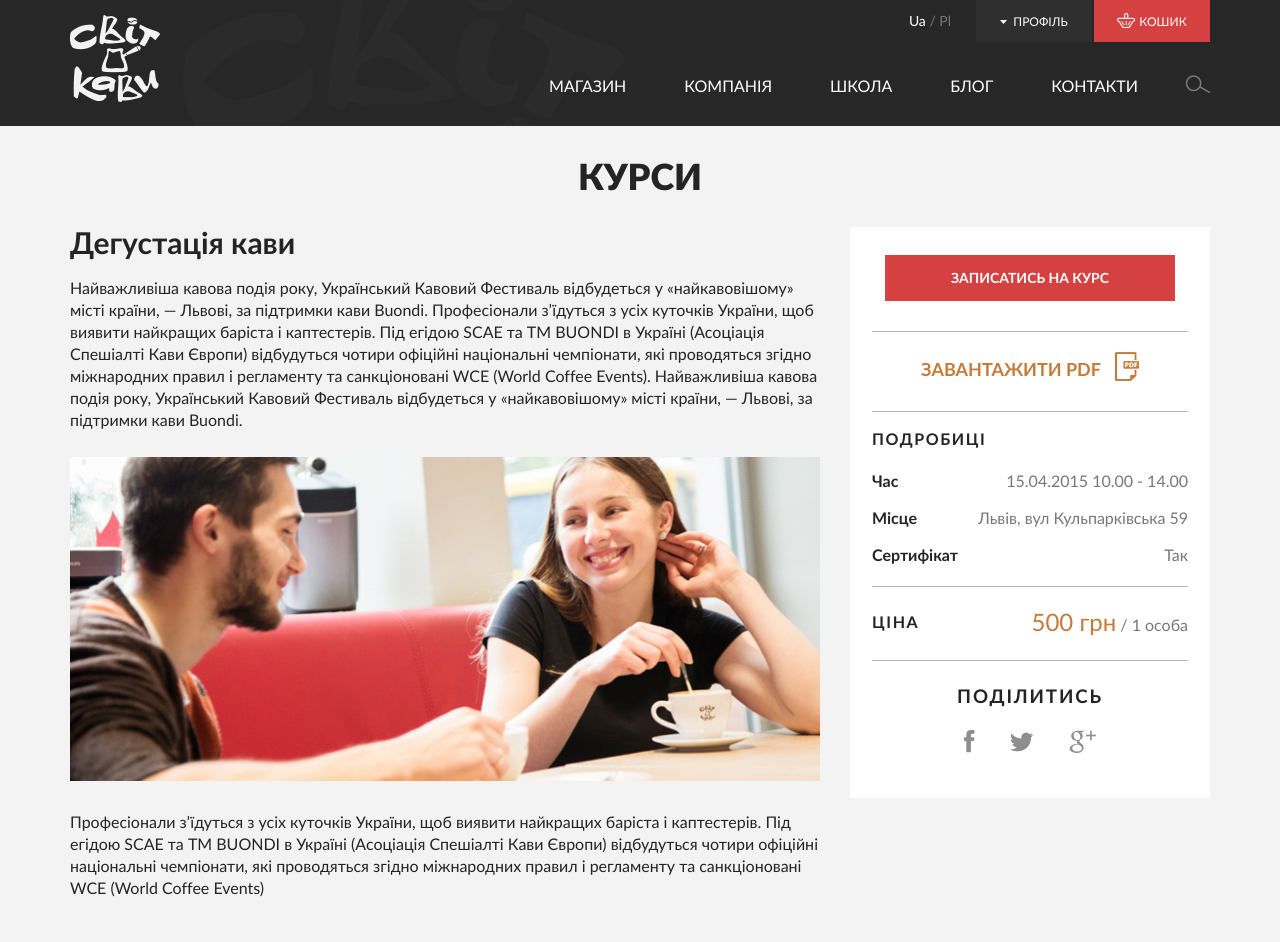
After one commit to andriytereschuk/kava, a PHP site: page /cources.php in a window 1280 px wide. The commit adds this page. Shown: the top 942 px of the page. Run offline with PHP 8.4, Linux system fonts and the light colour scheme.

Commit message:
favicon and cources page

```diff
--- /dev/null
+++ b/cources.php
@@ -0,0 +1,8 @@
+<?php
+	include_once('inc/head.php');
+	include_once('inc/header-login.php');
+
+	include_once('inc/cources.php');
+
+	include_once('inc/footer.php');
+?>
--- /dev/null
+++ b/inc/cources.php
@@ -0,0 +1,85 @@
+<section id="cources" class="desc2">
+	<div class="container">
+		<div class="row">
+			<div class="col-xs-12">
+				<h1>курси</h1>
+			</div>
+		</div>
+
+		<div class="row">
+			<div class="col-sm-7 col-md-8">
+				<div class="cafe-desc">
+					<h2>Дегустація кави</h2>
+					<p>Найважливіша кавова подія року, Український Кавовий Фестиваль відбудеться у «найкавовішому» місті країни, — Львові, за підтримки кави Buondi. Професіонали з’їдуться з усіх куточків України, щоб виявити найкращих баріста і каптестерів. Під егідою SCAE та TM BUONDI в Україні (Асоціація Спешіалті Кави Європи) відбудуться чотири офіційні національні чемпіонати, які проводяться згідно міжнародних правил і регламенту та санкціоновані WCE (World Coffee Events). Найважливіша кавова подія року, Український Кавовий Фестиваль відбудеться у «найкавовішому» місті країни, — Львові, за підтримки кави Buondi.</p>
+					<img src="images/cource1.jpg" alt="">
+					<p>Професіонали з’їдуться з усіх куточків України, щоб виявити найкращих баріста і каптестерів. Під егідою SCAE та TM BUONDI в Україні (Асоціація Спешіалті Кави Європи) відбудуться чотири офіційні національні чемпіонати, які проводяться згідно міжнародних правил і регламенту та санкціоновані WCE (World Coffee Events)</p>
+					<iframe src="https://player.vimeo.com/video/101910115?color=ff9933" frameborder="0" webkitallowfullscreen mozallowfullscreen allowfullscreen></iframe>
+				</div>
+
+				<div class="x-scroll">
+					<table class="c-table">
+						<tr>
+							<th>Дата</th>
+							<th>Курс</th>
+							<th>Місцезнаходження</th>
+						</tr>
+
+						<tr>
+							<td>14.04.2015 <b>10.00 - 14.00</b></td>
+							<td><a href="">Дегустація кави</a></td>
+							<td>Львів, вул Кульпарківська 59</td>
+						</tr>
+
+						<tr>
+							<td>14.04.2015 <b>10.00 - 14.00</b></td>
+							<td><a href="">Дегустація кави</a></td>
+							<td>Львів, вул Кульпарківська 59</td>
+						</tr>
+					</table>
+				</div>
+			</div>
+
+			<div class="col-sm-5 col-md-4">
+
+				<div class="sidebar pb-0">
+					<a href="" class="red-btn to-shop">ЗАПИСАТИСЬ НА КУРС</a>
+					<div class="download-sec">
+						<a href="">Завантажити PDF <img src="images/icon-pdf.png" alt=""></a>
+					</div>
+
+					<div class="course-info">
+						<h3>Подробиці</h3>
+
+						<div class="course-item">
+							<div class="course-left">Час</div>
+							<div class="course-right">15.04.2015 10.00 - 14.00</div>
+						</div>
+
+						<div class="course-item">
+							<div class="course-left">Місце</div>
+							<div class="course-right">Львів, вул Кульпарківська 59</div>
+						</div>
+
+						<div class="course-item">
+							<div class="course-left">Сертифікат</div>
+							<div class="course-right">Так</div>
+						</div>
+					</div>
+
+					<div class="course-price">
+						<div class="cprice">Ціна</div>
+						<div class="cvalue"><span>500 грн</span> / 1 особа</div>
+					</div>
+
+
+					<div class="soc-others">
+						<h3>Поділитись</h3>
+						<a href=""><img src="images/fb-grey.png" alt=""></a>
+						<a href=""><img src="images/tw-grey.png" alt=""></a>
+						<a href=""><img src="images/g+grey.png" alt=""></a>
+					</div>
+				</div>
+			</div>
+		</div>
+	</div>
+</section>
--- a/inc/head.php
+++ b/inc/head.php
@@ -13,7 +13,7 @@
 	<title>Світ кави</title>
 
 	<!-- FAVICON -->
-	<link rel="shortcut icon" href=""/>
+	<link rel="shortcut icon" href="images/favicon.ico"/>
 
 	<!--[if lt IE 9]>
 		<script src="http://html5shim.googlecode.com/svn/trunk/html5.js"></script>
--- a/scss/custom/_responsive.scss
+++ b/scss/custom/_responsive.scss
@@ -161,6 +161,13 @@
 		width: 90%;
 	}
 
+	.desc2 {
+		iframe {
+			width: 100%;
+			height: 370px;
+		}
+	}
+
 }
 
 // end $screen-md-max
@@ -184,6 +191,10 @@
 }
 
 @media (max-width: $screen-sm-max) {
+	.course-left, .course-right {
+		float: none;
+	}
+
 	.grid-item {
 		width: 50%;
 	}
@@ -605,6 +616,13 @@
 		}
 	}
 
+	.desc2 {
+		iframe {
+			width: 100%;
+			height: 252px;
+		}
+	}
+
 }
 
 // end $screen-sm-max
@@ -621,6 +639,20 @@
 	.x-scroll {
 		overflow-x: auto;
 		margin-bottom: 40px;
+	}
+
+	.c-table {
+		margin-bottom: 0;
+		font-size: 14px;
+
+		th {
+			padding-left: 10px;
+		}
+
+		td {
+			padding: 5px 10px 5px;
+			white-space: nowrap;
+		}
 	}
 
 	.v-table {
@@ -1239,6 +1271,10 @@
 
 	.sidebar {
 		display: none;
+
+		&.pb-0 {
+			display: block;
+		}
 	}
 
 	.simple-pagination a, .simple-pagination span {
--- a/scss/custom/_style.scss
+++ b/scss/custom/_style.scss
@@ -1119,6 +1119,10 @@ footer {
 	@include anim(show, ease-out, 0.5s, 0.2s);
 }
 
+.anim3 {
+	@include anim(show, ease-out, 0.5s, 0.3s);
+}
+
 
 @include keyframes('show') {
 	from {
@@ -1432,7 +1436,7 @@ p {
 
 		th {
 			height: 55px;
-			color: $light;
+			color: $grey;
 			font-weight: normal;
 			padding: 0 10px;
 			background-color: #fff;
@@ -2149,6 +2153,10 @@ article, .cafe-desc {
 	background-color: #fff;
 	padding: 28px 22px 30px 22px;
 
+	&.pb-0 {
+		padding-bottom: 0;
+	}
+
 	h2 {
 		text-transform: uppercase;
 		font-weight: bold;
@@ -2235,6 +2243,12 @@ article, .cafe-desc {
 	text-align: center;
 	padding: 5px 0 10px 0;
 
+	h3 {
+		text-transform: uppercase;
+		font-weight: bold;
+		letter-spacing: 0.1em;
+	}
+
 	a {
 		display: inline-block;
 		margin: 0 10px;
@@ -3435,7 +3449,7 @@ hr {
 		background-color: #fff;
 		padding-left: 20px;
 		font-size: 14px;
-		color: $light;
+		color: $grey;
 		font-weight: normal;
 		height: 56px;
 		text-align: left;
@@ -3604,3 +3618,131 @@ hr {
 		}
 	}
 }
+
+.desc2 {
+	p {
+		width: 100% !important;
+		text-align: left;
+	}
+
+	img {
+		margin-bottom: 30px;
+	}
+
+	iframe {
+		width: 100%;
+		height: 430px;
+	}
+
+	.cafe-desc {
+		padding-bottom: 20px;
+	}
+}
+
+.c-table {
+	margin-bottom: 30px;
+
+	th {
+		background-color: #fff;
+		padding-left: 20px;
+		font-size: 14px;
+		color: $grey;
+		font-weight: normal;
+		height: 56px;
+		text-align: left;
+	}
+
+	td {
+		border-bottom: 1px solid $border;
+		height: 66px;
+		padding-left: 20px;
+
+		&:nth-child(1) {
+			width: 205px;
+		}
+
+		&:nth-child(3) {
+			width: 240px;
+		}
+
+
+		a {
+
+			&:hover {
+				text-decoration: underline;
+			}
+		}
+	}
+}
+
+.download-sec {
+	text-align: center;
+	padding: 10px 0;
+	border-top: 1px solid $border;
+	border-bottom: 1px solid $border;
+	margin-bottom: 10px;
+
+	a {
+		color: $brown;
+		text-transform: uppercase;
+		font-weight: bold;
+		font-size: 18px;
+	}
+
+	img {
+		position: relative;
+		margin-left: 10px;
+		top: 10px;
+	}
+}
+
+.course-info {
+	border-bottom: 1px solid $border;
+	padding-bottom: 5px;
+
+	h3 {
+		text-transform: uppercase;
+		letter-spacing: 0.1em;
+		text-transform: uppercase;
+		font-size: 16px;
+		margin-bottom: 20px;
+	}
+}
+
+.course-left {
+	float: left;
+	font-weight: bold;
+}
+
+.course-right {
+	float: right;
+	color: $light;
+}
+
+.course-item {
+	@include clearfix();
+	margin-bottom: 15px;
+}
+
+.course-price {
+	padding: 24px 0;
+	border-bottom: 1px solid $border;
+	@include clearfix();
+}
+
+.cprice {
+	text-transform: uppercase;
+	font-weight: bold;
+	letter-spacing: 0.1em;
+	float: left;
+}
+
+.cvalue {
+	color: $light;
+	float: right;
+
+	span {
+		color: $brown;
+		font-size: 24px;
+	}
+}
```
Also changed, not shown: css/site.css, images/cource1.jpg (added), images/favicon.ico (added), images/icon-pdf.png (added), images/temp.jpg (added), inc/sidebar.php (indentation only).
